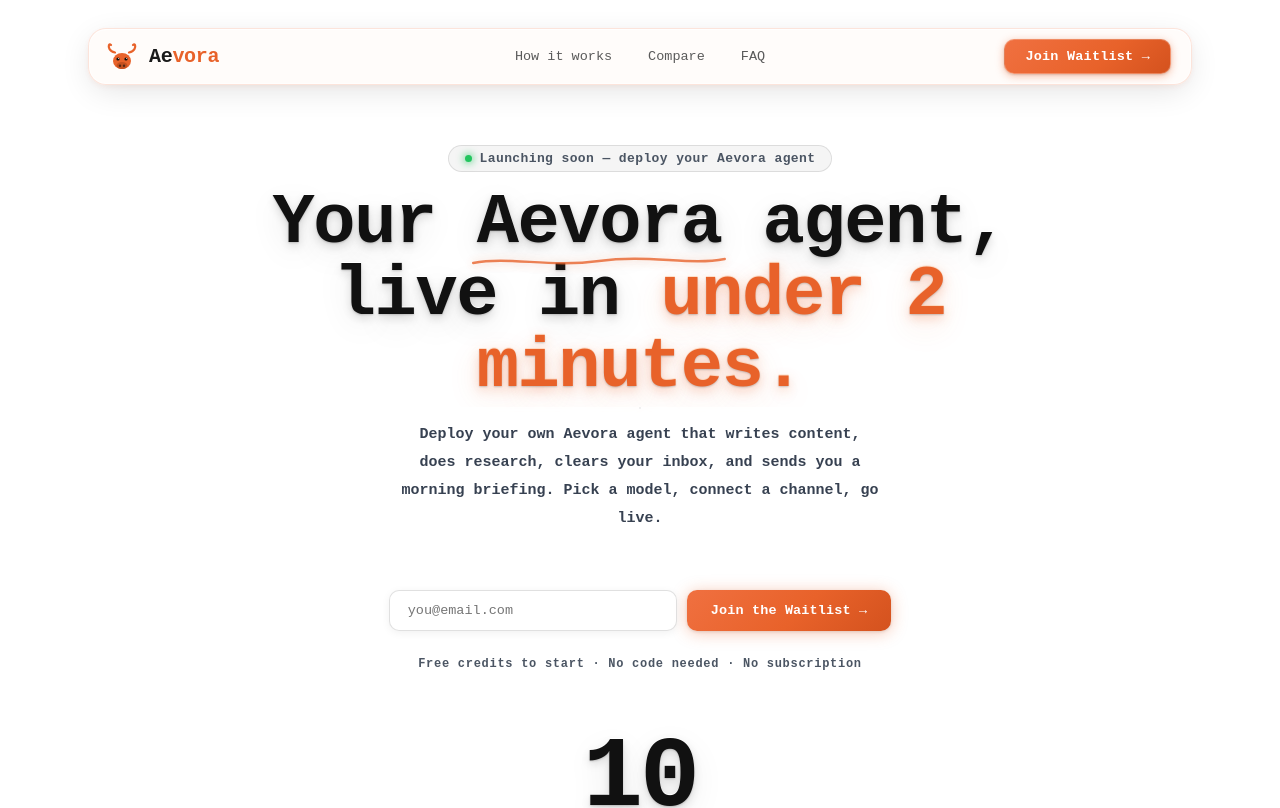
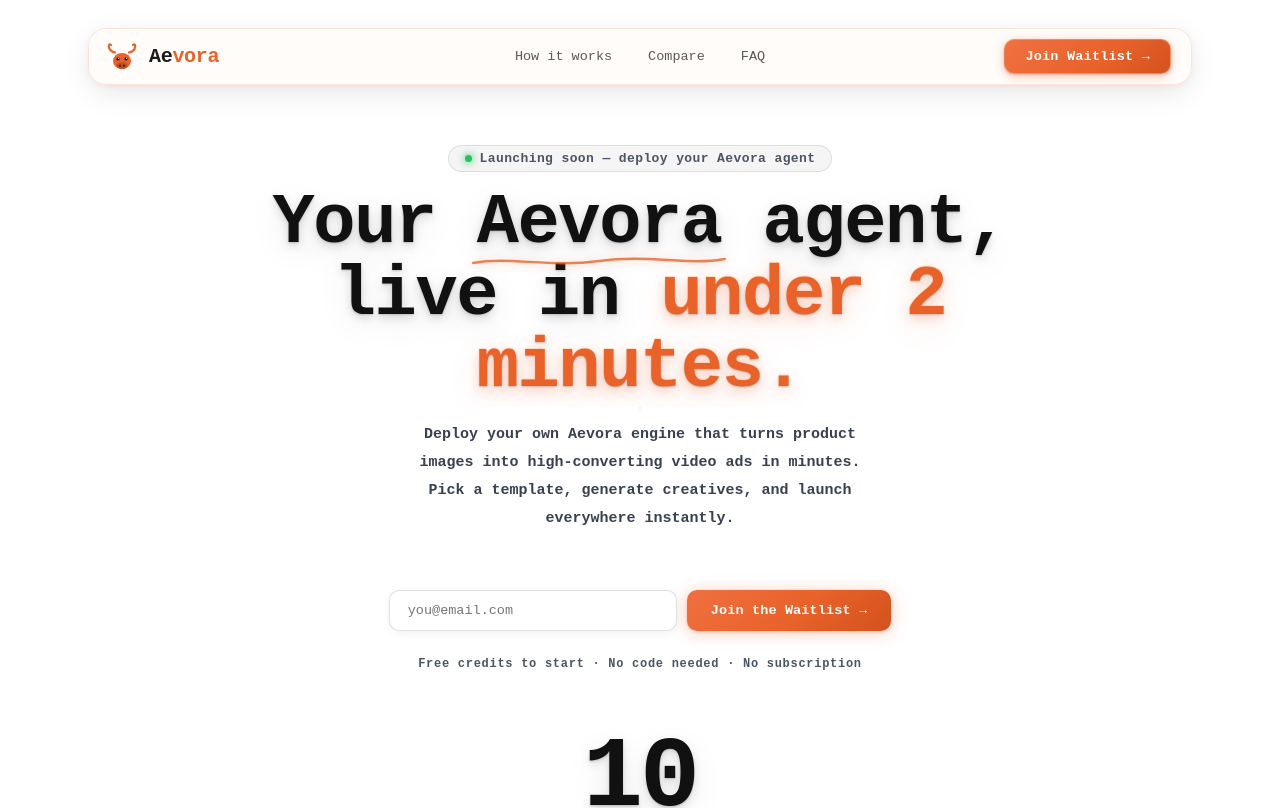
Before and after one commit to Arnav270803/Aevora_LandingPage, a React (Vite) app: page / in a window 1280 px wide. Shown: the top 808 px of the page. Built offline with nearby package versions, Linux system fonts and the light colour scheme.

Commit message:
Change the product description

```diff
--- a/src/components/Hero.tsx
+++ b/src/components/Hero.tsx
@@ -481,9 +481,7 @@
             padding: '14px 24px',
           }}
         >
-          Deploy your own Aevora agent that writes content, does research, clears
-          your inbox, and sends you a morning briefing. Pick a model, connect a
-          channel, go live.
+          Deploy your own Aevora engine that turns product images into high-converting video ads in minutes. Pick a template, generate creatives, and launch everywhere instantly.
         </p>
 
         {/* Email + CTA */}
```
